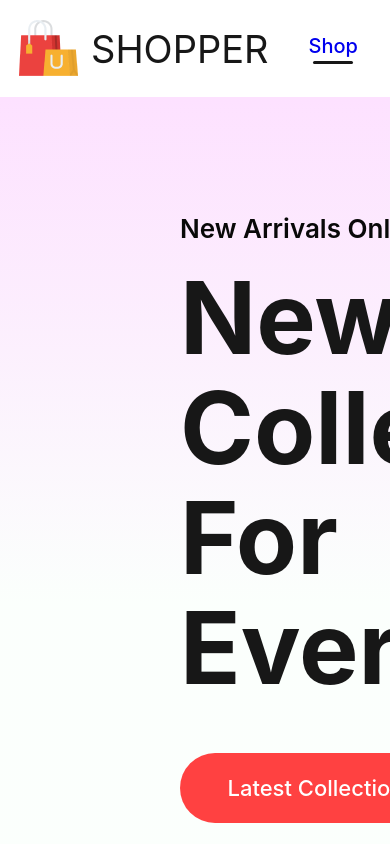
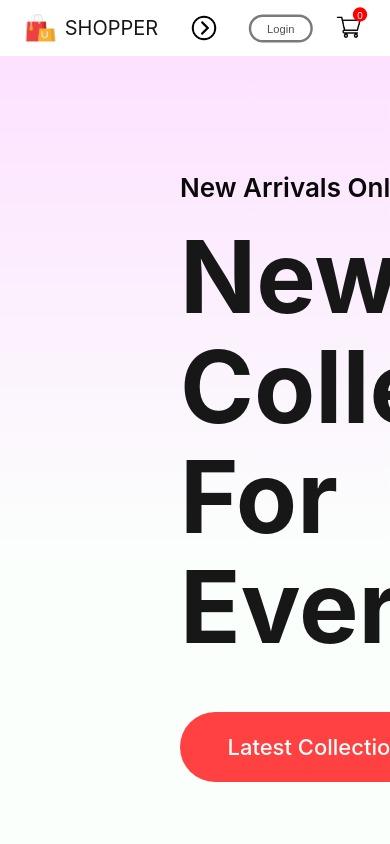
Before and after one commit to NaveKattan/E-Commarce, a React (Create React App) app in the folder client/: page / in a window 390 px wide. Shown: the top 844 px of the page. Built offline with nearby package versions, Linux system fonts and the light colour scheme.

Commit message:
media css navbar

```diff
--- a/client/src/Components/Navbar/Navbar.css
+++ b/client/src/Components/Navbar/Navbar.css
@@ -3,6 +3,7 @@
     justify-content: space-around;
     padding: 16px;
     box-shadow: 0 1px 3px -2px black;
+    align-items: center;
 }
 
 .nav-logo {
@@ -79,3 +80,101 @@
    background: red;
    color: white;
 }
+
+.nav-dropdown {
+    display: none;
+}
+
+@media(max-width:1280px) {
+    .navbar {
+        padding: 12px 50px;
+    }
+    .nav-logo img {
+        width: 40px;
+    }
+    .nav-logo p {
+        font-size: 25px
+    }
+    .nav-menu {
+        gap: 30px;
+        font-size: 16px;
+    }
+    .nav-login-cart {
+        gap: 30px;
+    }
+    .nav-login-cart button {
+        width: 120px;
+        height: 45px;
+        font-size: 16px;
+    }
+    .nav-cart-count {
+        margin-left: -40px;
+        font-size: 12px;
+    }
+}
+
+@media(max-width:1024px) {
+    .navbar {
+        padding: 12px 30px;
+    }
+    .nav-menu {
+        gap: 25px;
+        font-size: 14px;
+    }
+    .nav-login-cart button {
+        width: 80px;
+        height: 35px;
+        font-size: 14px;
+    }
+    .nav-login-cart img {
+        width: 30px;
+    }
+    .nav-cart-count {
+        width: 18px;
+        height: 18px;
+    }
+}
+
+@media (max-width: 800px) {
+    .navbar {
+        padding: 10px 0px;
+    }
+    .nav-dropdown {
+        display: block;
+        width: 30px;
+        rotate: -90deg;
+        transition: 0.5s;
+    }
+    .nav-menu {
+        display: none;
+        height: 80px;
+        width: 100%;
+        position: absolute;
+        background-color: white;
+        justify-content: center;
+        top: 50px;
+    }
+    .nav-menu-visible {
+        display: flex;
+    }
+    .nav-dropdown.open {
+        transform: rotate(90deg);
+    }
+}
+
+@media (max-width: 500px) {
+    .navbar {
+        padding: 8px 0px;
+        gap: 0;
+    }
+    .nav-logo {
+        transform: scale(0.8);
+    }
+    .nav-menu {
+        height: 70px;
+        top: 50px;
+    }
+    .nav-login-cart {
+        transform: scale(0.8);
+    }
+}
--- a/client/src/Components/Navbar/Navbar.jsx
+++ b/client/src/Components/Navbar/Navbar.jsx
@@ -1,14 +1,20 @@
-import React, { useContext, useState } from 'react'
+import React, { useContext, useRef, useState } from 'react'
 import './Navbar.css'
 import logo from '../Assets/logo.png'
 import cart_icon from '../Assets/cart_icon.png'
+import dropdown_arrow from '../Assets/dropdown_arrow.png'
 import { Link } from 'react-router-dom'
 import { ShopContext } from '../../Context/ShopContext'
 
 function Navbar() {
 
   const [menu, setMenu] = useState("shop")
-  const {getTotalCartItems} =useContext(ShopContext)
+  const {getTotalCartItems} = useContext(ShopContext)
+  const menuRef = useRef()
+  const dropdown_toggle = (e) => {
+    menuRef.current.classList.toggle('nav-menu-visible')
+    e.target.classList.toggle('open')
+  }
 
   return (
     <div className='navbar'>
@@ -16,7 +22,8 @@
         <img src={logo} alt=''/>
         <p>SHOPPER</p>
       </div>
-      <ul className="nav-menu">
+      <img className='nav-dropdown' onClick={dropdown_toggle} src={dropdown_arrow} alt="" />
+      <ul ref={menuRef} className="nav-menu">
         <li onClick={()=>{setMenu("shop")}}><Link style={{textDecoration: 'none'}} to="/">Shop</Link>{menu === "shop" ? <hr/> : <></>}</li>
         <li onClick={()=>{setMenu("mens")}}><Link style={{textDecoration: 'none'}} to="/mens">Men</Link>{menu === "mens" ? <hr/> : <></>}</li>
         <li onClick={()=>{setMenu("womens")}}><Link style={{textDecoration: 'none'}} to="/womens">Women</Link>{menu === "womens" ? <hr/> : <></>}</li>
```
Also changed, not shown: client/src/Components/Assets/dropdown_arrow.png (added).
